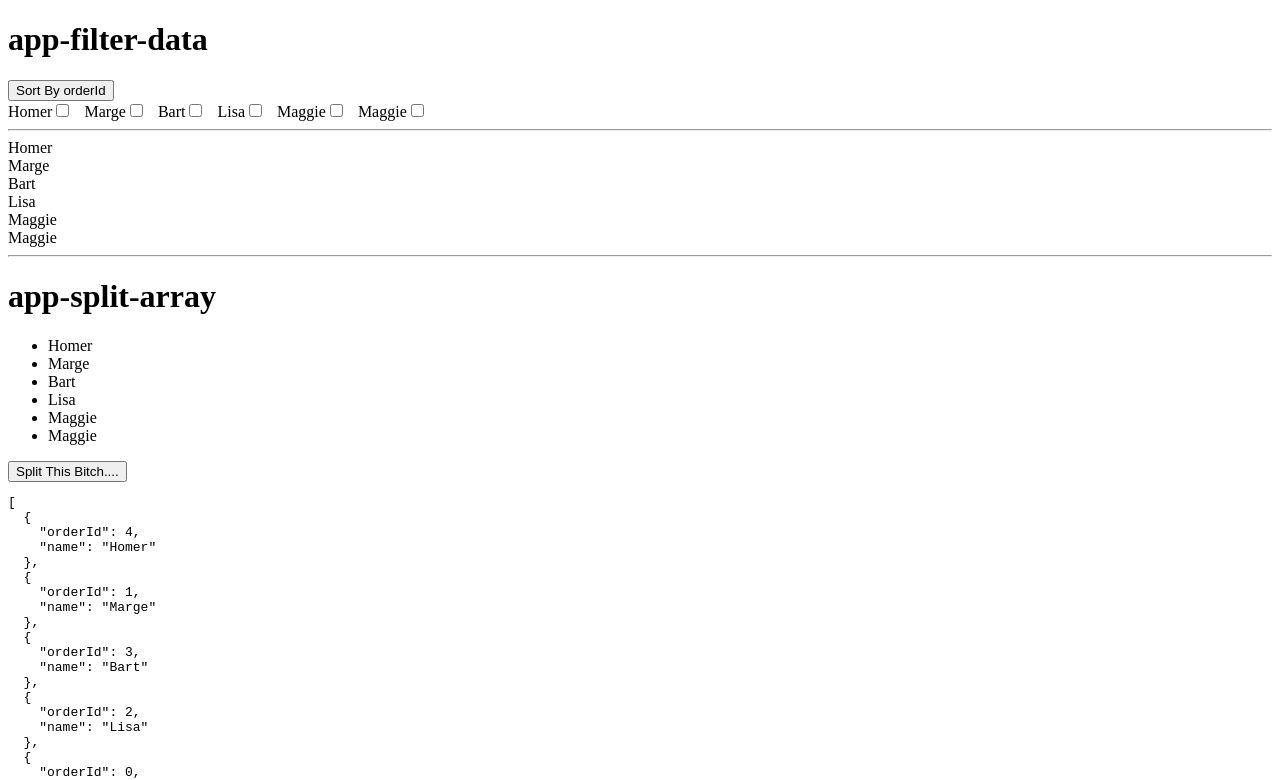
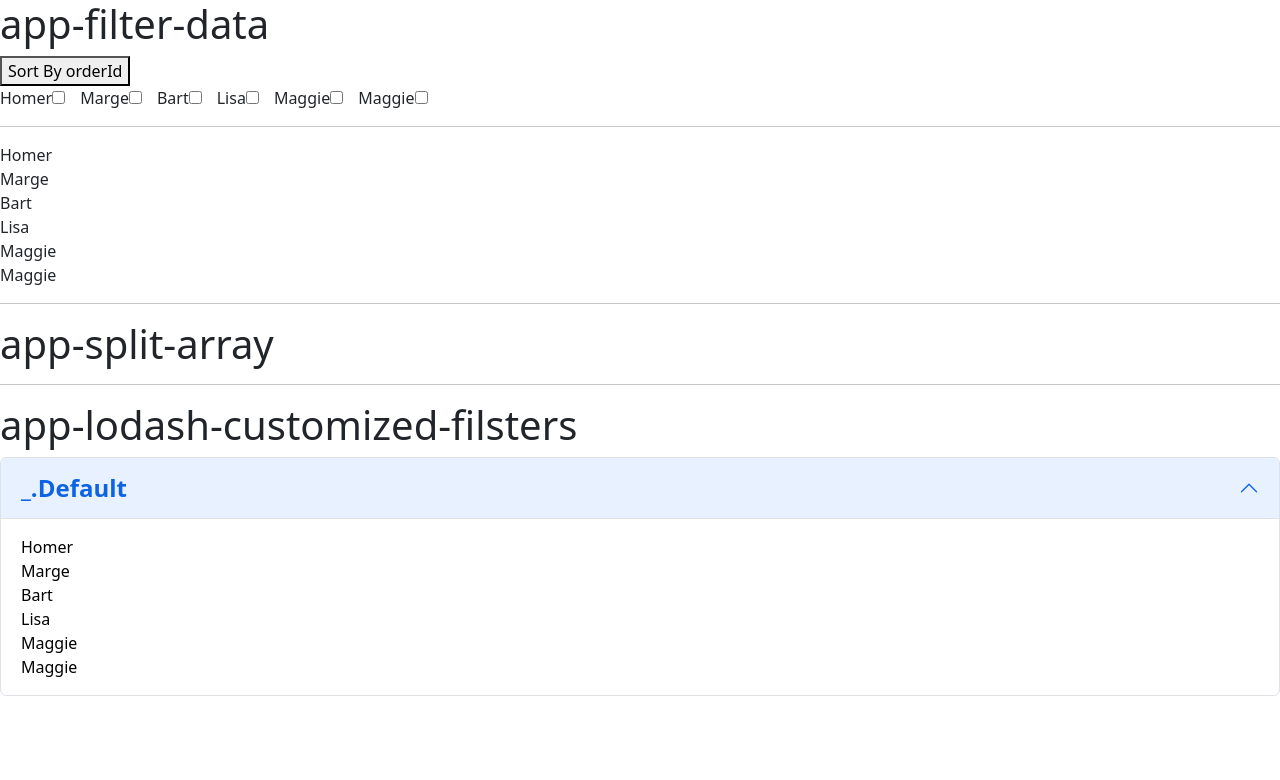
Before and after one commit to mramireztribe/filterData, an Angular app: page / in a window 1280 px wide. Shown: the top 780 px of the page. Built offline with nearby package versions, Linux system fonts and the light colour scheme.

Commit message:
Added Bootstrap, Acordian

```diff
--- a/src/app/app.component.html
+++ b/src/app/app.component.html
@@ -2,7 +2,7 @@
 <app-filter-data class="app-filter-data"></app-filter-data>
 <hr>
 <h1>app-split-array</h1>
-<app-split-array></app-split-array>
+<!-- <app-split-array></app-split-array> -->
 <hr><h1>app-lodash-customized-filsters</h1>
 <app-lodash-customized-filters></app-lodash-customized-filters>
 
--- a/src/app/app.module.ts
+++ b/src/app/app.module.ts
@@ -7,13 +7,15 @@ import { FilterDataComponent } from './components/filter-data/filter-data.compon
 import { SplitArrayComponent } from './components/split-array/split-array.component';
 import { SimpsonCharacterService } from './dataServices/simpson-character.service';
 import { LodashCustomizedFiltersComponent } from './components/lodash-customized-filters/lodash-customized-filters.component';
+import { AccordionItemsComponent } from './components/lodash-customized-filters/components/accordion-items/accordion-items.component';
 
 @NgModule({
   declarations: [
     AppComponent,
     FilterDataComponent,
     SplitArrayComponent,
-    LodashCustomizedFiltersComponent
+    LodashCustomizedFiltersComponent,
+    AccordionItemsComponent
   ],
   imports: [
     BrowserModule,
--- /dev/null
+++ b/src/app/components/lodash-customized-filters/components/accordion-items/accordion-items.component.html
@@ -0,0 +1 @@
+<p>accordion-items works!</p>
--- /dev/null
+++ b/src/app/components/lodash-customized-filters/components/accordion-items/accordion-items.component.ts
@@ -0,0 +1,15 @@
+import { Component, OnInit } from '@angular/core';
+
+@Component({
+  selector: 'app-accordion-items',
+  templateUrl: './accordion-items.component.html',
+  styleUrls: ['./accordion-items.component.scss']
+})
+export class AccordionItemsComponent implements OnInit {
+
+  constructor() { }
+
+  ngOnInit(): void {
+  }
+
+}
--- a/src/app/components/lodash-customized-filters/lodash-customized-filters.component.html
+++ b/src/app/components/lodash-customized-filters/lodash-customized-filters.component.html
@@ -1 +1,18 @@
-<p>Kenny smells like swamp-ass and bicycle-seats.......</p>
+<div class="accordion" id="accordionExample">
+  <div class="accordion-item">
+    <h2 class="accordion-header" id="headingOne">
+      <button class="accordion-button" type="button" data-bs-toggle="collapse" data-bs-target="#collapseOne" aria-expanded="true" aria-controls="collapseOne">
+        <div class="header">
+            _.Default
+        </div>
+      </button>
+    </h2>
+    <div id="collapseOne" class="accordion-collapse collapse show" aria-labelledby="headingOne" data-bs-parent="#accordionExample">
+      <div class="accordion-body">
+        <div *ngFor="let character of defaultFilter">
+            {{character.name}}
+        </div>
+      </div>
+    </div>
+  </div>
+</div>
--- a/src/app/components/lodash-customized-filters/lodash-customized-filters.component.scss
+++ b/src/app/components/lodash-customized-filters/lodash-customized-filters.component.scss
@@ -0,0 +1,4 @@
+div.header{
+    font-size:1.5em;
+    font-weight:bold;
+}
--- a/src/app/components/lodash-customized-filters/lodash-customized-filters.component.ts
+++ b/src/app/components/lodash-customized-filters/lodash-customized-filters.component.ts
@@ -1,4 +1,6 @@
 import { Component, OnInit } from '@angular/core';
+import { SimpsonCharacterService } from 'src/app/dataServices/simpson-character.service';
+import * as _ from 'lodash';
 
 @Component({
   selector: 'app-lodash-customized-filters',
@@ -7,9 +9,15 @@ import { Component, OnInit } from '@angular/core';
 })
 export class LodashCustomizedFiltersComponent implements OnInit {
 
-  constructor() { }
+  defaultFilter: any;
+
+  constructor(private _characterDataservice: SimpsonCharacterService) { }
 
   ngOnInit(): void {
+    var data = this._characterDataservice.getAllCharacters();
+    this.defaultFilter = _.defaults(data)
+    // var filteredData = _.uniq(data);
+    console.log("this is the data", data)
   }
 
 }
--- a/src/app/components/split-array/split-array.component.ts
+++ b/src/app/components/split-array/split-array.component.ts
@@ -1,5 +1,6 @@
 import { Component, OnInit } from '@angular/core';
 import { SimpsonCharacterService } from '../../dataServices/simpson-character.service';
+import * as _ from 'lodash';
 
 @Component({
   selector: 'app-split-array',
--- a/src/index.html
+++ b/src/index.html
@@ -6,8 +6,10 @@
   <base href="/">
   <meta name="viewport" content="width=device-width, initial-scale=1">
   <link rel="icon" type="image/x-icon" href="favicon.ico">
+  <link rel="stylesheet" href="https://cdn.jsdelivr.net/npm/bootstrap@5.2.0/dist/css/bootstrap.min.css" integrity="sha384-gH2yIJqKdNHPEq0n4Mqa/HGKIhSkIHeL5AyhkYV8i59U5AR6csBvApHHNl/vI1Bx" crossorigin="anonymous">
 </head>
 <body>
   <app-root></app-root>
+  <script src="https://cdn.jsdelivr.net/npm/bootstrap@5.2.0/dist/js/bootstrap.bundle.min.js" integrity="sha384-A3rJD856KowSb7dwlZdYEkO39Gagi7vIsF0jrRAoQmDKKtQBHUuLZ9AsSv4jD4Xa" crossorigin="anonymous"></script>
 </body>
 </html>
```
Also changed, not shown: src/app/components/lodash-customized-filters/components/accordion-items/accordion-items.component.scss (added), 1 other file (tests, documents, lock files or other folders).
